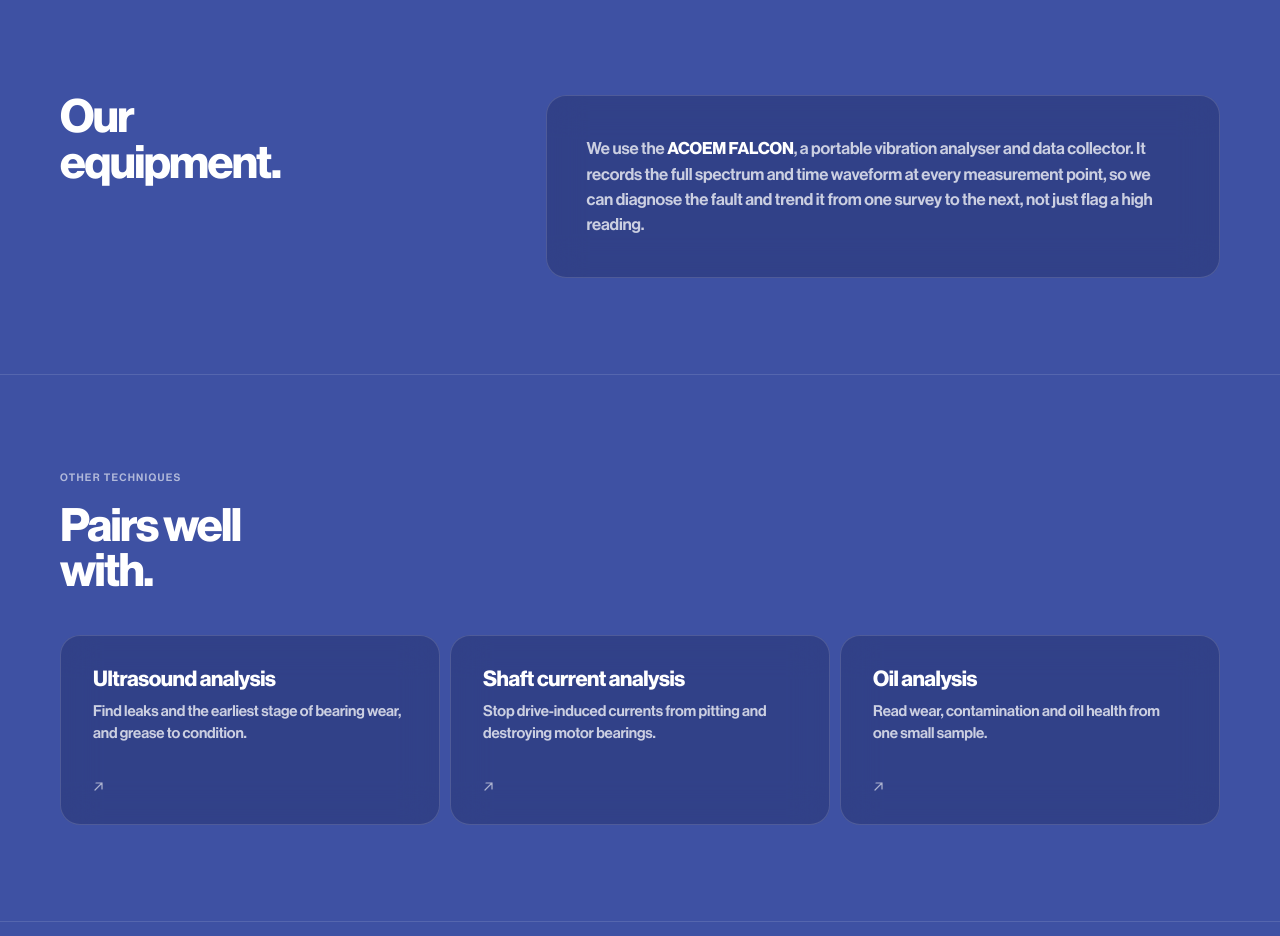
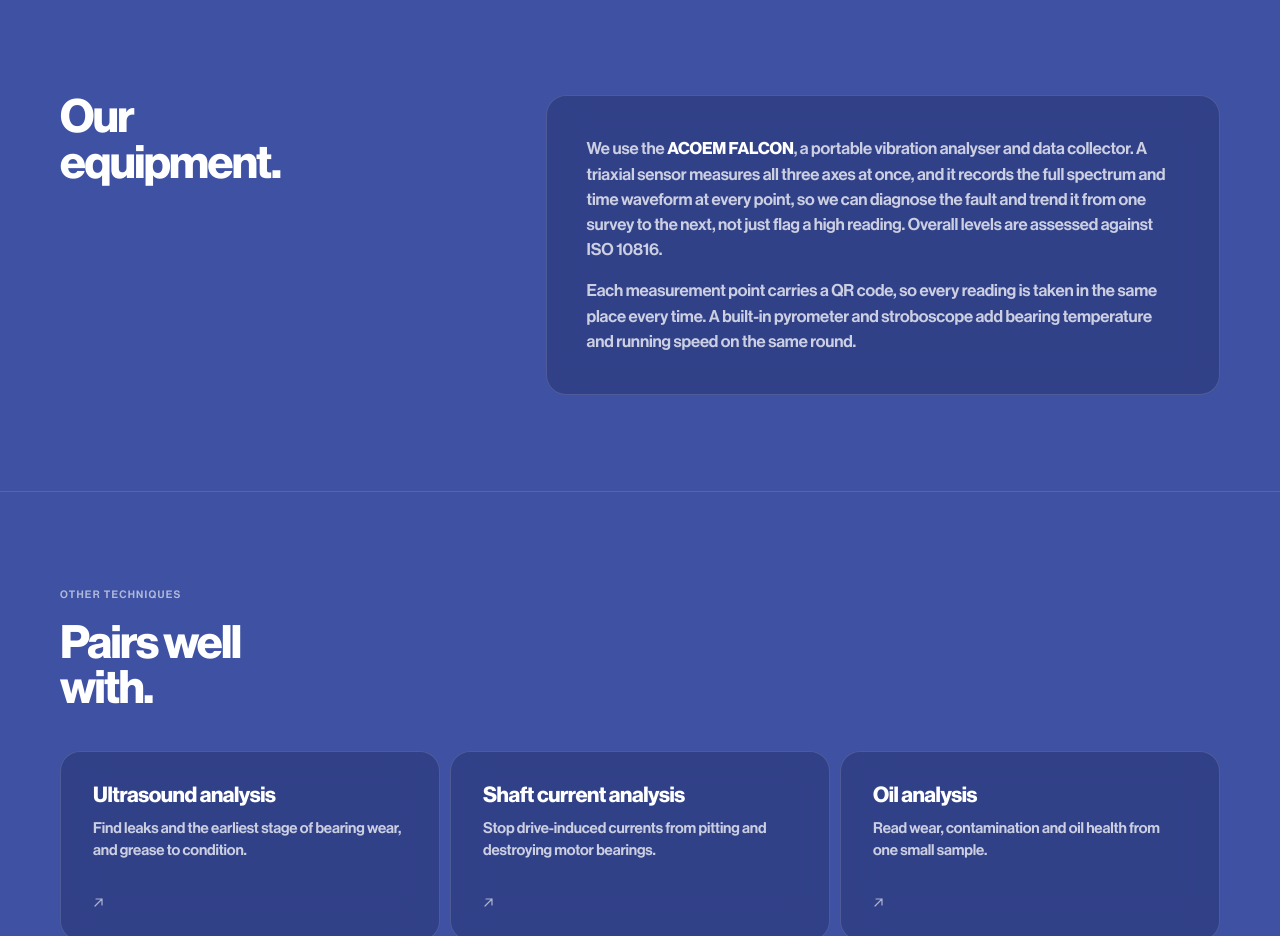
Before and after one commit to jptrsn101/align-solutions, a website: page vibration-analysis.html in a window 1280 px wide. Shown: the part 1800-2736 px from the top of the page. Drawn offline with Linux system fonts and the light colour scheme.

Commit message:
Describe the ACOEM FALCON from its spec sheet
Triaxial measurement, spectrum and waveform, ISO 10816 overall levels, QR
point identification, built-in pyrometer and stroboscope: features standard
on every FALCON package. Optional modules (balancing, EX version) left out
until Mark confirms which he has.

Co-Authored-By: Claude Opus 5.5 <noreply@anthropic.com>

```diff
--- a/vibration-analysis.html
+++ b/vibration-analysis.html
@@ -576,6 +576,7 @@
     /* Our equipment: placeholder panel until the equipment list arrives */
     .equip-panel { padding: 2.5rem; }
     .equip-panel p { font-size: 1.05rem; line-height: 1.5; color: var(--w75); max-width: 56ch; }
+    .equip-panel p + p { margin-top: 1rem; }
 
     /* How we work: four numbered steps in a row */
     .step-grid { display: grid; grid-template-columns: repeat(4, 1fr); gap: 10px; }
@@ -1001,7 +1002,8 @@
     <div class="svc-wrap svc-split">
       <h2 class="svc-h2 fade-up">Our<br /><span class="em-text">equipment.</span></h2>
       <div class="equip-panel glass fade-up fd1">
-        <p>We use the <span class="em-text">ACOEM FALCON</span>, a portable vibration analyser and data collector. It records the full spectrum and time waveform at every measurement point, so we can diagnose the fault and trend it from one survey to the next, not just flag a high reading.</p>
+        <p>We use the <span class="em-text">ACOEM FALCON</span>, a portable vibration analyser and data collector. A triaxial sensor measures all three axes at once, and it records the full spectrum and time waveform at every point, so we can diagnose the fault and trend it from one survey to the next, not just flag a high reading. Overall levels are assessed against ISO 10816.</p>
+        <p>Each measurement point carries a QR code, so every reading is taken in the same place every time. A built-in pyrometer and stroboscope add bearing temperature and running speed on the same round.</p>
       </div>
     </div>
   </section>
```
Also changed, not shown: infrared-thermography.html (+1 -0 lines), oil-analysis.html (+1 -0 lines), optical-gas-imaging.html (+1 -0 lines), shaft-current-analysis.html (+1 -0 lines), ultrasound-analysis.html (+1 -0 lines).
